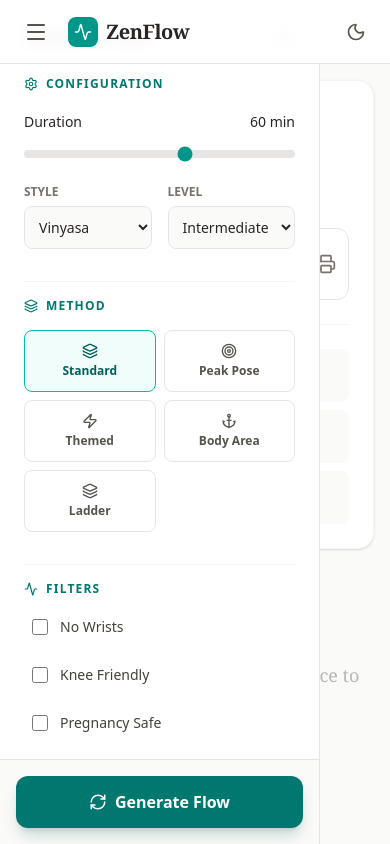
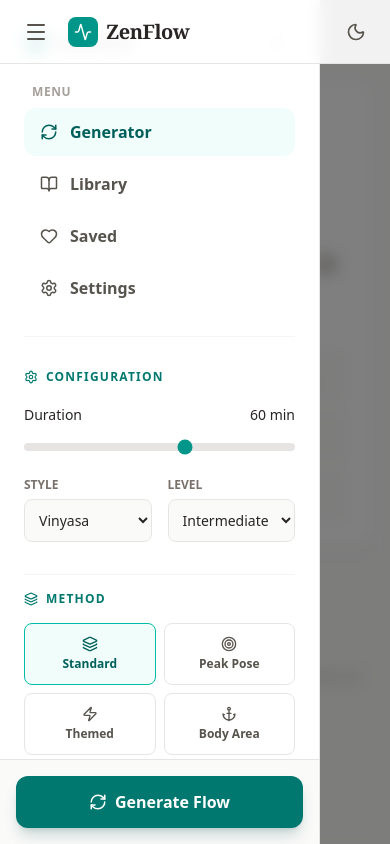
Before and after one commit to Amadou91/ZenFlow, a React (Vite) app: page / in a window 390 px wide. Both pictures are taken after a click on the button 36 px from the left and 31 px from the top of the page. Built offline with nearby package versions, Linux system fonts and the light colour scheme.

Commit message:
Mobile Optimization

```diff
--- a/src/App.jsx
+++ b/src/App.jsx
@@ -342,7 +342,7 @@ const PoseDetailModal = ({ pose, onClose }) => {
             <X size={20} />
           </button>
         </div>
-        <div className="p-8 overflow-y-auto">
+        <div className="p-5 md:p-8 overflow-y-auto">
           <div className="flex justify-between items-start mb-6">
             <div>
               <span className="text-teal-700 dark:text-teal-400 font-bold uppercase tracking-widest text-xs mb-1 block">{pose.category}</span>
@@ -537,7 +537,7 @@ const PracticeMode = ({
         </div>
 
         <div className="relative z-10 flex flex-col items-center max-w-4xl mx-auto w-full">
-           <div className="w-48 h-48 mb-10 bg-stone-800/50 rounded-full flex items-center justify-center backdrop-blur-sm border-2 border-stone-700 text-teal-400 shadow-2xl">
+           <div className="w-32 h-32 md:w-48 md:h-48 mb-10 bg-stone-800/50 rounded-full flex items-center justify-center backdrop-blur-sm border-2 border-stone-700 text-teal-400 shadow-2xl">
               <PoseIcon category={current.category} className="w-24 h-24" />
            </div>
 
@@ -545,12 +545,12 @@ const PracticeMode = ({
            <p className="text-xl md:text-2xl text-stone-400 italic font-serif mb-10">{current.sanskrit}</p>
 
            <div className="flex items-center gap-4 mb-10">
-              <div className="relative w-40 h-40 flex items-center justify-center">
+              <div className="relative w-32 h-32 md:w-40 md:h-40 flex items-center justify-center">
                 <svg className="w-full h-full transform -rotate-90 drop-shadow-2xl">
                   <circle cx="80" cy="80" r="70" stroke="currentColor" strokeWidth="6" fill="transparent" className="text-stone-800" />
                   <circle cx="80" cy="80" r="70" stroke="currentColor" strokeWidth="6" fill="transparent" className="text-teal-500 transition-all duration-1000 ease-linear" strokeDasharray={440} strokeDashoffset={440 - (440 * timerSeconds) / (current.timerVal || 60)} />
                 </svg>
-                <div className="absolute text-4xl font-mono font-bold text-white">
+                <div className="absolute top-0 left-0 right-0 bottom-0 flex items-center justify-center text-3xl md:text-4xl font-mono font-bold text-white">
                   {Math.floor(timerSeconds / 60)}:{String(timerSeconds % 60).padStart(2, '0')}
                 </div>
               </div>
@@ -1013,6 +1013,14 @@ export default function YogaApp() {
       {/* MAIN LAYOUT */}
       <div className="pt-16 flex h-screen overflow-hidden">
 
+        {/* SIDEBAR BACKDROP (Mobile) */}
+        {isSidebarOpen && (
+          <div
+            className="fixed inset-0 bg-black/50 backdrop-blur-sm z-30 lg:hidden transition-opacity animate-in fade-in duration-200"
+            onClick={() => setIsSidebarOpen(false)}
+          />
+        )}
+
         {/* SIDEBAR */}
         {activeTab === 'generator' && (
           <aside className={`
@@ -1021,9 +1029,32 @@ export default function YogaApp() {
             ${isSidebarOpen ? 'translate-x-0' : '-translate-x-full lg:w-0 lg:border-none lg:overflow-hidden'}
           `}>
             <div className="flex-1 overflow-y-auto p-6 space-y-8 scrollbar-thin">
+
+              {/* MOBILE NAV HEADER */}
               <div className="flex justify-between items-center lg:hidden mb-6">
-                <h2 className="font-bold text-lg dark:text-stone-100">Design Class</h2>
-                <button onClick={() => setIsSidebarOpen(false)} className="text-stone-500"><X /></button>
+                <div className="flex items-center gap-2">
+                  <div className="bg-teal-600 text-white p-1 rounded-lg"><Activity size={16} /></div>
+                  <h2 className="font-bold text-lg dark:text-stone-100 font-serif">ZenFlow</h2>
+                </div>
+                <button onClick={() => setIsSidebarOpen(false)} className="text-stone-500 p-2 hover:bg-stone-100 dark:hover:bg-stone-700 rounded-full"><X size={20}/></button>
+              </div>
+
+              {/* MOBILE MENU LINKS */}
+              <div className="lg:hidden mb-8 space-y-1 pb-6 border-b border-stone-100 dark:border-stone-700">
+                <div className="text-xs font-bold text-stone-400 uppercase tracking-wider mb-2 px-2">Menu</div>
+                {['generator', 'library', 'saved', 'settings'].map(tab => (
+                  <button
+                    key={tab}
+                    onClick={() => { setActiveTab(tab); setIsSidebarOpen(false); }}
+                    className={`w-full text-left px-4 py-3 rounded-xl font-bold transition-all flex items-center gap-3 ${activeTab === tab ? 'bg-teal-50 text-teal-800 dark:bg-teal-900/30 dark:text-teal-100' : 'text-stone-600 dark:text-stone-400 hover:bg-stone-50 dark:hover:bg-stone-800'}`}
+                  >
+                    {tab === 'generator' && <RefreshCw size={18} />}
+                    {tab === 'library' && <BookOpen size={18} />}
+                    {tab === 'saved' && <Heart size={18} />}
+                    {tab === 'settings' && <Settings size={18} />}
+                    {tab.charAt(0).toUpperCase() + tab.slice(1)}
+                  </button>
+                ))}
               </div>
 
               {/* CONTROLS */}
```
